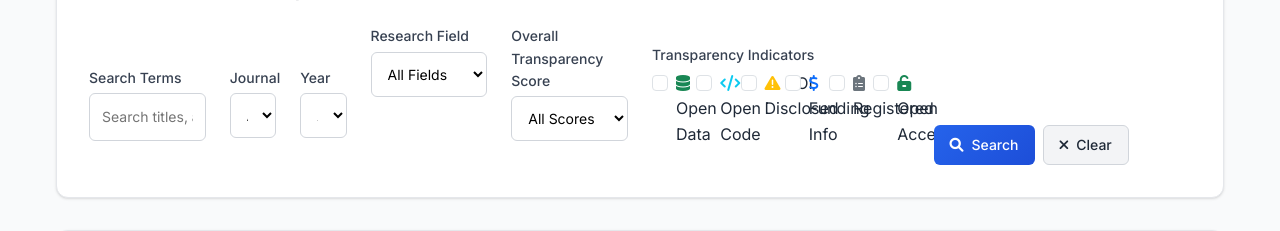
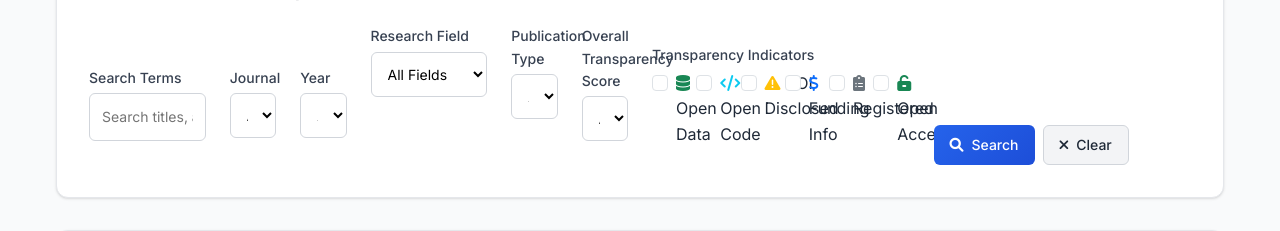
Before and after one commit to choxos/OpenScienceTracker, a Django app: page /papers/ in a window 1280 px wide. Shown: the part 163-394 px from the top of the page. Run offline with Django 5.2, Linux system fonts and the light colour scheme; data that the repository does not hold is empty; parts of the project's set-up code (start-up, migrations or seed data) failed here and were passed over.

Commit message:
Add publication type display and filtering to Papers page
- Added publication type display in paper metadata with clickable filtering
- Added publication type dropdown filter in the filter section
- Updated PaperListView to handle pub_type filtering
- Added available_pub_types context for dropdown population
- Publication types are clickable and link to filtered results
- Handles complex publication type strings (e.g., 'other; journal article')
- Proper URL encoding for publication type values
- Enhanced paper metadata display with research type information

```diff
--- a/templates/tracker/paper_list.html
+++ b/templates/tracker/paper_list.html
@@ -77,7 +77,20 @@
                     </select>
                 </div>
             </div>
-            <div class="col-lg-6">
+            <div class="col-lg-3">
+                <div class="xera-form-group">
+                    <label class="xera-label">Publication Type</label>
+                    <select name="pub_type" class="xera-select">
+                        <option value="">All Types</option>
+                        {% for pub_type in available_pub_types %}
+                        <option value="{{ pub_type }}" {% if request.GET.pub_type == pub_type %}selected{% endif %}>
+                            {{ pub_type|capfirst|truncatechars:30 }}
+                        </option>
+                        {% endfor %}
+                    </select>
+                </div>
+            </div>
+            <div class="col-lg-3">
                 <div class="xera-form-group">
                     <label class="xera-label">Overall Transparency Score</label>
                     <select name="transparency" class="xera-select">
@@ -235,6 +248,16 @@
                                     <i class="fas fa-atom me-1"></i>
                                     <a href="{% url 'tracker:paper_list' %}?broad_subject_term={{ paper.broad_subject_term|urlencode }}" class="text-decoration-none fw-medium">
                                         {{ paper.broad_subject_term }}
+                                    </a>
+                                </span>
+                                {% endif %}
+
+                                <!-- Publication Type -->
+                                {% if paper.pub_type %}
+                                <span class="d-flex align-items-center me-3">
+                                    <i class="fas fa-file-alt me-1"></i>
+                                    <a href="{% url 'tracker:paper_list' %}?pub_type={{ paper.pub_type|urlencode }}" class="text-decoration-none fw-medium">
+                                        {{ paper.pub_type|capfirst|truncatechars:25 }}
                                     </a>
                                 </span>
                                 {% endif %}
--- a/tracker/views.py
+++ b/tracker/views.py
@@ -162,6 +162,11 @@ class PaperListView(ListView):
         if broad_subject_term:
             queryset = queryset.filter(broad_subject_term=broad_subject_term)
 
+        # Filter by publication type
+        pub_type = self.request.GET.get('pub_type')
+        if pub_type:
+            queryset = queryset.filter(pub_type=pub_type)
+
         # Filter by year
         year = self.request.GET.get('year')
         if year:
@@ -207,6 +212,11 @@ class PaperListView(ListView):
         context['available_categories'] = Paper.objects.exclude(
             broad_subject_term__isnull=True
         ).values_list('broad_subject_term', flat=True).distinct().order_by('broad_subject_term')
+
+        # Add available publication types
+        context['available_pub_types'] = Paper.objects.exclude(
+            pub_type__isnull=True
+        ).exclude(pub_type='').values_list('pub_type', flat=True).distinct().order_by('pub_type')
 
         # Add selected indicators for template checkbox state
         context['selected_indicators'] = self.request.GET.getlist('indicators')
```
